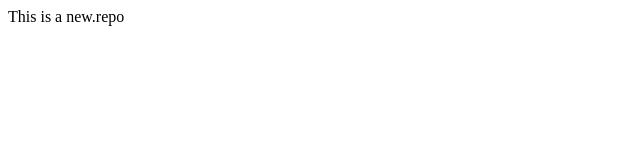
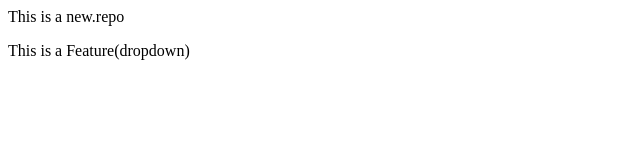
Before and after one commit to AbuBakar-173/localRepo, a plain HTML site: page index.html in a window 1280 px wide. Shown: the whole page, without its empty margins (0-640 px from the left). Drawn offline with Linux system fonts and the light colour scheme.

Commit message:
Add dropdown)

```diff
--- a/index.html
+++ b/index.html
@@ -1 +1,2 @@
 <p> This is a new.repo</p>
+<p>This is a Feature(dropdown)</p>
```
